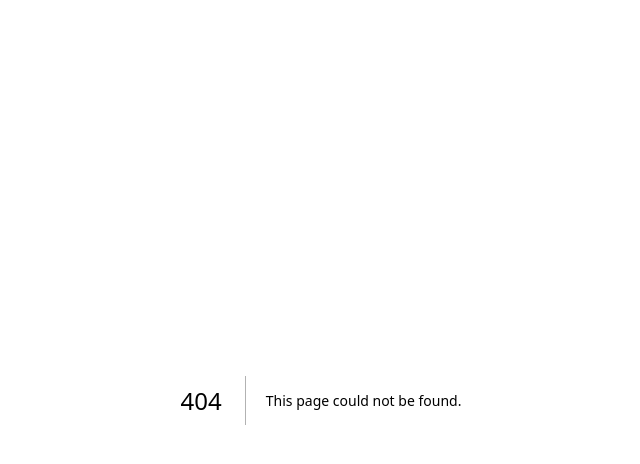
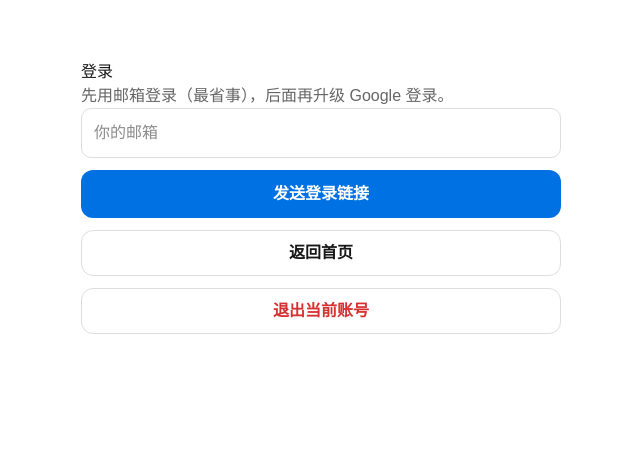
Before and after one commit to liTT925/melbourne-secondhand, a Next.js app: page /login in a window 1280 px wide. Before the commit this address had no page. Shown: the top 464 px of the page, without its empty margins (319-959 px from the left). Built offline with nearby package versions, Linux system fonts and the light colour scheme; no server answers.

Commit message:
require login before publish

```diff
--- /dev/null
+++ b/app/login/page.tsx
@@ -0,0 +1,101 @@
+"use client";
+
+import { useState } from "react";
+import { createClient } from "@supabase/supabase-js";
+import { useRouter } from "next/navigation";
+
+const supabase = createClient(
+  process.env.NEXT_PUBLIC_SUPABASE_URL!,
+  process.env.NEXT_PUBLIC_SUPABASE_ANON_KEY!
+);
+
+export default function LoginPage() {
+  const router = useRouter();
+  const [email, setEmail] = useState("");
+  const [msg, setMsg] = useState<string | null>(null);
+  const [loading, setLoading] = useState(false);
+
+  async function sendMagicLink() {
+    setMsg(null);
+    const e = email.trim();
+    if (!e) return setMsg("请输入邮箱");
+    setLoading(true);
+    const { error } = await supabase.auth.signInWithOtp({
+      email: e,
+      options: {
+        emailRedirectTo: `${window.location.origin}/`,
+      },
+    });
+    setLoading(false);
+    if (error) return setMsg("发送失败：" + error.message);
+    setMsg("已发送登录链接到邮箱，请打开邮件点击链接完成登录。");
+  }
+
+  async function logout() {
+    await supabase.auth.signOut();
+    router.push("/");
+  }
+
+  return (
+    <div style={{ maxWidth: 520, margin: "40px auto", padding: 20 }}>
+      <h2>登录</h2>
+      <p style={{ color: "#666" }}>先用邮箱登录（最省事），后面再升级 Google 登录。</p>
+
+      <div style={{ display: "grid", gap: 12 }}>
+        <input
+          placeholder="你的邮箱"
+          value={email}
+          onChange={(e) => setEmail(e.target.value)}
+          style={{ padding: 12, borderRadius: 10, border: "1px solid #ddd" }}
+        />
+
+        <button
+          onClick={sendMagicLink}
+          disabled={loading}
+          style={{
+            padding: "12px 14px",
+            borderRadius: 12,
+            border: "none",
+            cursor: "pointer",
+            background: "#0071e3",
+            color: "white",
+            fontWeight: 800,
+          }}
+        >
+          {loading ? "发送中..." : "发送登录链接"}
+        </button>
+
+        <button
+          onClick={() => router.push("/")}
+          style={{
+            padding: "10px 14px",
+            borderRadius: 12,
+            border: "1px solid #ddd",
+            cursor: "pointer",
+            background: "white",
+            fontWeight: 700,
+          }}
+        >
+          返回首页
+        </button>
+
+        <button
+          onClick={logout}
+          style={{
+            padding: "10px 14px",
+            borderRadius: 12,
+            border: "1px solid #ddd",
+            cursor: "pointer",
+            background: "white",
+            color: "#d63031",
+            fontWeight: 800,
+          }}
+        >
+          退出当前账号
+        </button>
+
+        {msg && <div style={{ color: "#2d3436" }}>{msg}</div>}
+      </div>
+    </div>
+  );
+}
--- a/app/publish/page.tsx
+++ b/app/publish/page.tsx
@@ -11,6 +11,7 @@ const supabase = createClient(
 
 export default function PublishPage() {
   const router = useRouter();
+
   const [title, setTitle] = useState("");
   const [price, setPrice] = useState("");
   const [description, setDescription] = useState("");
@@ -20,33 +21,56 @@ export default function PublishPage() {
   async function submit() {
     setMsg(null);
 
+    // 检查登录
+    const { data: auth } = await supabase.auth.getUser();
+
+    if (!auth.user) {
+      setMsg("请先登录再发布商品");
+      router.push("/login");
+      return;
+    }
+
+    // 基础验证
     if (!title.trim()) return setMsg("请输入标题");
     if (!price.trim()) return setMsg("请输入价格");
+
     const priceNum = Number(price);
-    if (Number.isNaN(priceNum) || priceNum < 0) return setMsg("价格请输入数字");
+
+    if (Number.isNaN(priceNum) || priceNum < 0) {
+      return setMsg("价格必须是数字");
+    }
 
     setLoading(true);
+
     const { error } = await supabase.from("items").insert({
       title: title.trim(),
       price: priceNum,
       description: description.trim(),
+      user_id: auth.user.id,
     });
+
     setLoading(false);
 
-    if (error) return setMsg("发布失败：" + error.message);
+    if (error) {
+      setMsg("发布失败：" + error.message);
+      return;
+    }
 
-    // 发布成功：回到首页并让首页重新拉取数据（最简单可靠做法：回首页后刷新一次）
+    setMsg("发布成功");
+
     router.push("/");
+
     setTimeout(() => {
       window.location.reload();
-    }, 100);
+    }, 200);
   }
 
   return (
     <div style={{ maxWidth: 720, margin: "30px auto", padding: 20 }}>
       <h2 style={{ marginBottom: 10 }}>发布商品</h2>
+
       <p style={{ color: "#666", marginTop: 0 }}>
-        填完点击发布，商品会出现在首页列表。
+        填写商品信息后点击发布
       </p>
 
       <div style={{ display: "grid", gap: 12 }}>
@@ -54,22 +78,34 @@ export default function PublishPage() {
           placeholder="标题，例如：iPhone 14 Pro"
           value={title}
           onChange={(e) => setTitle(e.target.value)}
-          style={{ padding: 12, borderRadius: 10, border: "1px solid #ddd" }}
+          style={{
+            padding: 12,
+            borderRadius: 10,
+            border: "1px solid #ddd",
+          }}
         />
 
         <input
-          placeholder="价格（AUD），例如：350"
+          placeholder="价格（AUD）例如：350"
           value={price}
           onChange={(e) => setPrice(e.target.value)}
-          style={{ padding: 12, borderRadius: 10, border: "1px solid #ddd" }}
+          style={{
+            padding: 12,
+            borderRadius: 10,
+            border: "1px solid #ddd",
+          }}
         />
 
         <textarea
-          placeholder="描述（成色/取货地点/是否可小刀）"
+          placeholder="描述（成色 / 取货地点 / 联系方式）"
           value={description}
           onChange={(e) => setDescription(e.target.value)}
           rows={5}
-          style={{ padding: 12, borderRadius: 10, border: "1px solid #ddd" }}
+          style={{
+            padding: 12,
+            borderRadius: 10,
+            border: "1px solid #ddd",
+          }}
         />
 
         <button
@@ -85,7 +121,7 @@ export default function PublishPage() {
             fontWeight: 700,
           }}
         >
-          {loading ? "发布中..." : "发布"}
+          {loading ? "发布中..." : "发布商品"}
         </button>
 
         <button
@@ -101,7 +137,11 @@ export default function PublishPage() {
           返回首页
         </button>
 
-        {msg && <div style={{ color: "#d63031" }}>{msg}</div>}
+        {msg && (
+          <div style={{ color: "#d63031", marginTop: 10 }}>
+            {msg}
+          </div>
+        )}
       </div>
     </div>
   );
```
